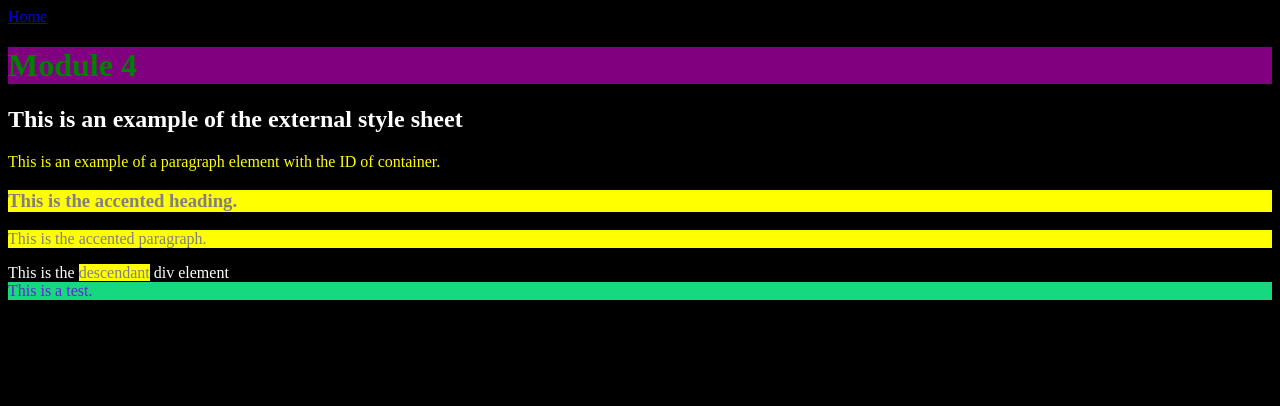
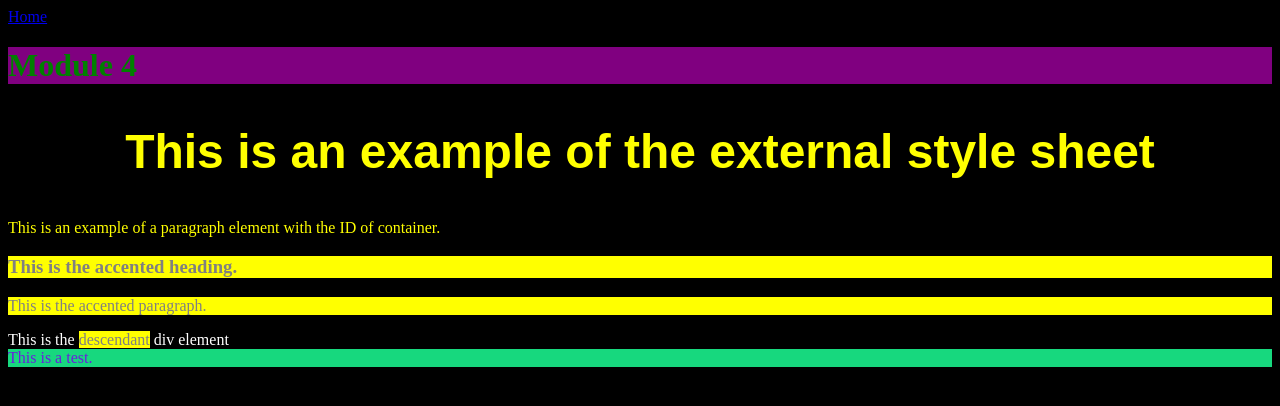
Before and after one commit to hardingrichard/fullstack-refresh, a plain HTML site: page module4/index.html in a window 1280 px wide. Drawn offline with Linux system fonts and the light colour scheme.

Commit message:
Add font style example

```diff
--- a/module4/css/styles.css
+++ b/module4/css/styles.css
@@ -1,6 +1,9 @@
 h2 {
-    color: white;
+    color: yellow;
     background-color: red;
+    font-family: Arial, "Comic Sans", Calibri;
+    font-size: 3em; /* Font sized relative to the parent element */
+    text-align: center; /* This will align elements in the center */
 }
 
 h1 {
```
